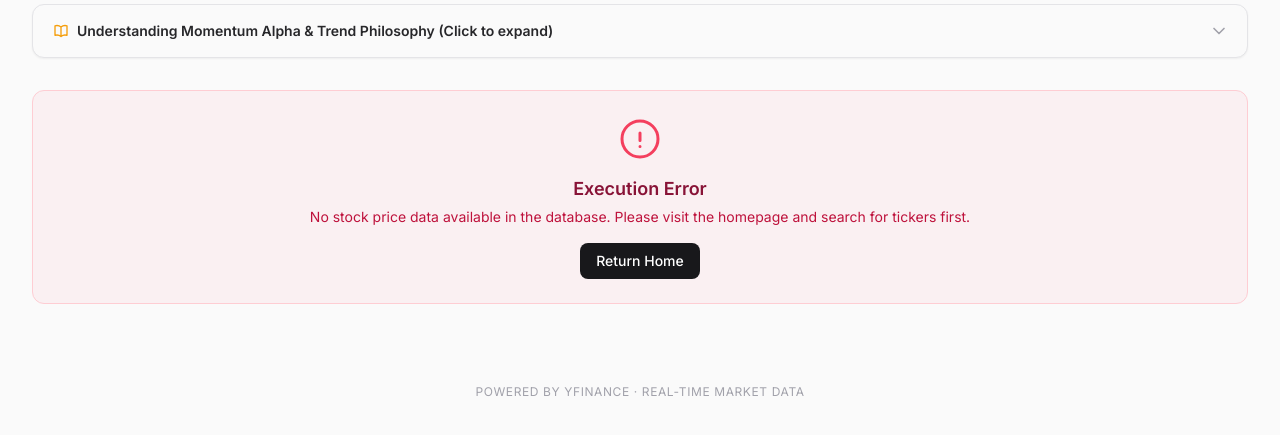
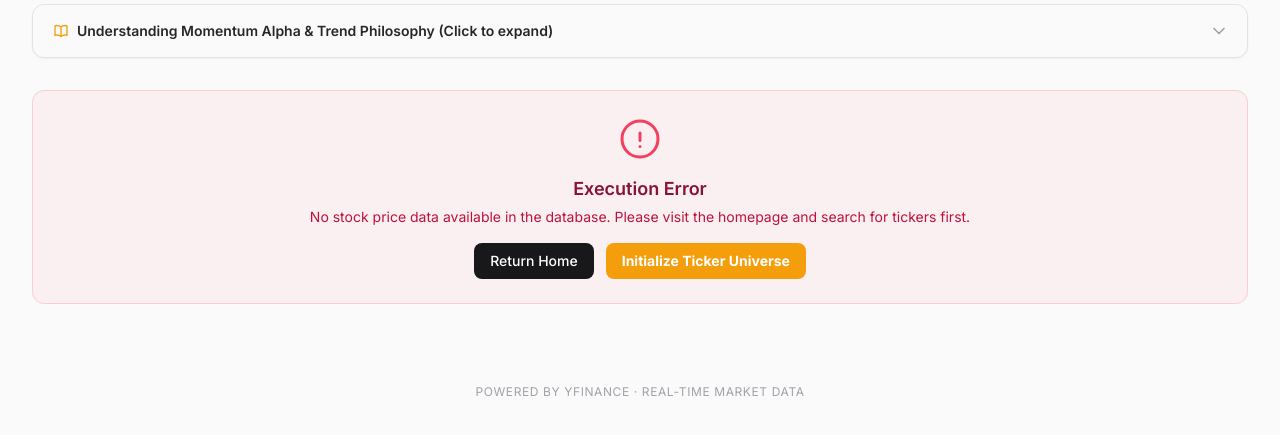
Before and after one commit to n1ecC/ticker-change, a Flask app: page /momentum?tab=universe in a window 1280 px wide. Shown: the part 301-736 px from the top of the page. Run offline with Flask 3, Linux system fonts and the light colour scheme; data that the repository does not hold is empty; some libraries are stand-ins or nearby versions.

Commit message:
feat: bind universe seeding parameters, add sync controls and database initialization button to screener

```diff
--- a/app.py
+++ b/app.py
@@ -2,7 +2,7 @@ from __future__ import annotations
 from dotenv import load_dotenv
 load_dotenv()
 
-from flask import Flask, render_template, request, jsonify
+from flask import Flask, render_template, request, jsonify, redirect, url_for
 from flask_cors import CORS
 import yfinance as yf
 import pandas as pd
@@ -2170,12 +2170,48 @@ def compute_momentum(ticker: str) -> dict:
     }
 
 
+def populate_popular_universe() -> tuple[int, int]:
+    tickers = [
+        "AAPL", "MSFT", "NVDA", "AMZN", "GOOGL", "META", "TSLA", "BRK-B", "LLY", "AVGO",
+        "UNH", "JPM", "V", "XOM", "MA", "HD", "PG", "COST", "JNJ", "NFLX",
+        "MRK", "ABBV", "CVX", "BAC", "AMD", "CRM", "PEP", "KO", "T", "WMT",
+        "ADBE", "QCOM", "WFC", "DIS", "ORCL", "CSCO", "INTC", "GE", "F", "CAT",
+        "VZ", "MCD", "PFE", "NKE", "IBM", "CMG", "MS", "GS", "TXN"
+    ]
+
+    success_count = 0
+    def fetch_one(symbol):
+        try:
+            # We call get_or_fetch_prices to pull/update price histories in database
+            df = get_or_fetch_prices(symbol, period="2y")
+            if df is not None and not df.empty:
+                return True
+        except Exception as e:
+            print(f"Error pre-seeding {symbol}: {e}")
+        return False
+
+    with ThreadPoolExecutor(max_workers=8) as pool:
+        results = list(pool.map(fetch_one, tickers))
+        success_count = sum(1 for r in results if r)
+
+    return success_count, len(tickers)
+
+
 @app.route('/momentum')
 def momentum_page():
     COST_BPS = 7.5
+    action = request.args.get('action', '')
     tab = request.args.get('tab', 'universe')
     symbol = request.args.get('symbol', '').upper().strip()
     period = request.args.get('period', 'all')
+
+    if action == 'scan_universe':
+        success_count, total_count = populate_popular_universe()
+        # Clean local cache memo so new tickers are immediately visible
+        global _PRICE_MEMO
+        with _PRICE_MEMO_LOCK:
+            _PRICE_MEMO.clear()
+        return redirect(url_for('momentum_page', tab='screener', universe_seeded='true', success_count=success_count))
 
     # 1. Fetch all symbols in database
     with db.get_conn() as conn:
@@ -2500,6 +2536,8 @@ def momentum_page():
         max_vol = float(request.args.get('max_vol', '60.0'))
         min_risk_adj = float(request.args.get('min_risk_adj', '0.5'))
         trend_filter = request.args.get('trend', 'bullish')
+        universe_seeded = request.args.get('universe_seeded', '')
+        success_count = request.args.get('success_count', '0')
 
         # Load close prices for all symbols in database
         prices = {}
@@ -2589,7 +2627,9 @@ def momentum_page():
             "max_vol": max_vol,
             "min_risk_adj": min_risk_adj,
             "trend_filter": trend_filter,
-            "total_screened": len(screened_results)
+            "total_screened": len(screened_results),
+            "universe_seeded": universe_seeded == 'true',
+            "success_count": success_count
         }
 
         return render_template(
--- a/templates/momentum.html
+++ b/templates/momentum.html
@@ -85,7 +85,14 @@
     </svg>
     <h3 class="text-lg font-semibold text-rose-900 dark:text-rose-100 mb-1">Execution Error</h3>
     <p class="text-sm text-rose-700 dark:text-rose-400">{{ error }}</p>
-    <a href="/" class="mt-4 inline-flex items-center justify-center px-4 py-2 rounded-lg bg-zinc-900 dark:bg-zinc-100 text-white dark:text-zinc-900 font-medium text-sm hover:bg-zinc-800 dark:hover:bg-zinc-200 transition-colors">Return Home</a>
+    <div class="mt-4 flex flex-wrap justify-center gap-3">
+      <a href="/" class="inline-flex items-center justify-center px-4 py-2 rounded-lg bg-zinc-900 dark:bg-zinc-100 text-white dark:text-zinc-900 font-medium text-sm hover:bg-zinc-800 dark:hover:bg-zinc-200 transition-colors">Return Home</a>
+      {% if 'No stock price data available' in error or 'No stock data available' in error or 'Insufficient price history' in error %}
+      <a href="/momentum?action=scan_universe" class="inline-flex items-center justify-center px-4 py-2 rounded-lg bg-amber-500 hover:bg-amber-600 text-white dark:text-zinc-950 font-bold text-sm transition-colors">
+        Initialize Ticker Universe
+      </a>
+      {% endif %}
+    </div>
   </div>
   {% else %}
 
@@ -525,6 +532,33 @@
   <!-- Tab Content: Momentum Screener -->
   {% if tab == 'screener' %}
   <div class="space-y-6">
+    {% if data.universe_seeded %}
+    <div class="rounded-xl border border-emerald-200 dark:border-emerald-900/50 bg-emerald-500/5 p-4 flex items-center justify-between gap-3">
+      <div class="flex items-center gap-2.5">
+        <svg class="w-5 h-5 text-emerald-500 flex-shrink-0" fill="none" stroke="currentColor" stroke-width="2" viewBox="0 0 24 24">
+          <path stroke-linecap="round" stroke-linejoin="round" d="M9 12l2 2 4-4m6 2a9 9 0 11-18 0 9 9 0 0118 0z" />
+        </svg>
+        <span class="text-sm font-semibold text-emerald-800 dark:text-emerald-400">
+          Successfully pre-seeded stock universe! Loaded price data for {{ data.success_count }} tickers.
+        </span>
+      </div>
+    </div>
+    {% endif %}
+
+    <!-- Universe Sync Control Card -->
+    <div class="rounded-2xl border border-zinc-200 dark:border-zinc-800 bg-white dark:bg-zinc-900 p-5 shadow-sm flex flex-col sm:flex-row sm:items-center sm:justify-between gap-4">
+      <div class="space-y-0.5">
+        <h3 class="text-sm font-bold text-zinc-900 dark:text-zinc-50">Equities Universe Cache</h3>
+        <p class="text-[11px] text-zinc-400">The screener runs against the locally cached daily stock history. Pre-seed or refresh the cache of 50 popular US equities.</p>
+      </div>
+      <a href="/momentum?action=scan_universe" class="inline-flex items-center justify-center gap-2 px-4 py-2 rounded-lg bg-zinc-950 dark:bg-zinc-100 text-white dark:text-zinc-900 font-bold text-xs hover:bg-zinc-800 dark:hover:bg-zinc-200 transition-colors shadow-sm self-start sm:self-auto">
+        <svg class="w-3.5 h-3.5" fill="none" stroke="currentColor" stroke-width="2.5" viewBox="0 0 24 24">
+          <path stroke-linecap="round" stroke-linejoin="round" d="M16.023 9.348h4.992v-.001M2.985 19.644v-4.992m0 0h4.992m-4.993 0l3.181 3.183a8.25 8.25 0 0013.803-3.7M4.031 9.865a8.25 8.25 0 0113.803-3.7l3.181 3.182m0-4.991v4.99" />
+        </svg>
+        Scan & Sync Popular Equities
+      </a>
+    </div>
+
     <!-- Screener Filter Form -->
     <div class="rounded-2xl border border-zinc-200 dark:border-zinc-800 bg-white dark:bg-zinc-900 p-6 shadow-sm">
       <div class="mb-4">
```
